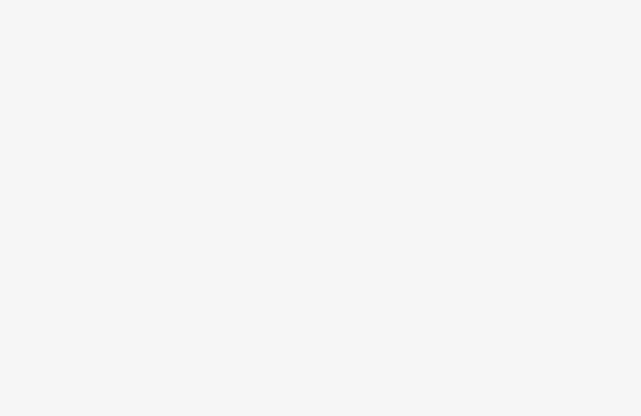
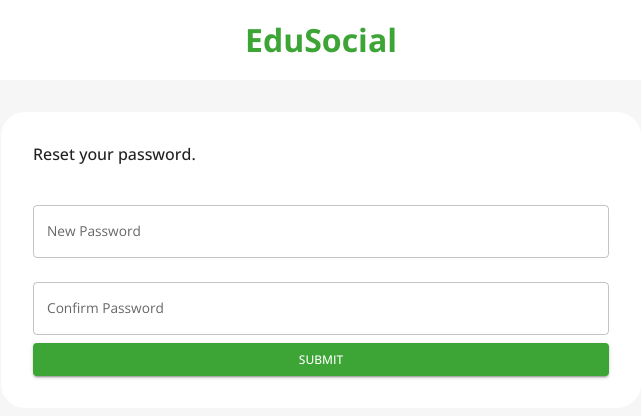
Before and after one commit to dikshamehta/EduSocial-Frontend, a React (Create React App) app in the folder client/: page /forgot-password/1 in a window 1280 px wide. Before the commit this address had no page. Shown: the top 416 px of the page, without its empty margins (319-960 px from the left). Built offline with nearby package versions, Linux system fonts and the light colour scheme.

Commit message:
4/7: Forgot password finished

```diff
--- a/client/src/App.js
+++ b/client/src/App.js
@@ -30,7 +30,8 @@ function App() {
         <CssBaseline />
         <Routes>
           <Route path="/" element={<LoginPage />} />
-          <Route path="/forgot-password" element={<ForgotPasswordPage />} />
+          <Route path="/forgot-password" element={<ForgotPasswordPage formType="email" />} />
+          <Route path="/forgot-password/:jwt" element={<ForgotPasswordPage formType="password" />} />
           <Route path="/home" element={ isAuth ? <HomePage /> : <Navigate to="/"/>} /> {/* If user is not logged in, redirect to login page */}
           <Route path="/profile/:userId" element={ isAuth ? <ProfilePage /> : <Navigate to="/"/>} /> {/* Home and Profile are protected */}
           <Route path="/create-ad" element={isAuth ? <AdPage /> : <Navigate to="/"/>}/>
--- a/client/src/scenes/passwordReset/emailForm.jsx
+++ b/client/src/scenes/passwordReset/emailForm.jsx
@@ -5,7 +5,6 @@ import { useDispatch, useSelector } from "react-redux";
 const serverPort = process.env.REACT_APP_SERVER_PORT;
 
 const EmailForm = () => {
-    const token = useSelector((state) => state.token);
     const [email, setEmail] = useState("");
     const [emailError, setEmailError] = useState("");
     const [emailSuccess, setEmailSuccess] = useState("");
@@ -25,13 +24,11 @@ const EmailForm = () => {
         try {
             const res = await fetch(`http://localhost:${serverPort}/user/email/${email}`, {
                 method: "GET",
-                headers: {
-                    Authorization: `Bearer ${token}`,
-                },
             });
 
             const data = await res.json();
-            data === true ? setEmailSuccess("Check email for password reset link. Link will expire in 30 minutes.") : setEmailError("Email not found.");
+
+            data ? setEmailSuccess("Email found. Check email for password reset link.") : setEmailError("Email not found.");
 
         } catch (err) {
             if (err.status === 404) {
--- a/client/src/scenes/passwordReset/index.jsx
+++ b/client/src/scenes/passwordReset/index.jsx
@@ -1,9 +1,13 @@
 import { Box, Typography, useTheme, useMediaQuery } from '@mui/material';
 import EmailForm from "./emailForm";
+import PasswordForm from "./resetForm";
+import { useParams } from "react-router-dom";
 
-const ForgotPasswordPage = () => {
+const ForgotPasswordPage = ( {formType}) => {
+    const { jwt } = useParams();
     const theme = useTheme();
     const isNonMobileScreens = useMediaQuery("(min-width: 1000px)");
+    //const
 
     return (
         <Box>
@@ -28,7 +32,7 @@ const ForgotPasswordPage = () => {
                 <Typography fontWeight="500" variant="h5" sx={{ mb: "1.5rem"}}>
                     Reset your password.
                 </Typography>
-                <EmailForm />
+                {formType === "email" ? <EmailForm /> : <PasswordForm jsonToken={jwt} />}
             </Box>
         </Box>
     );
--- a/client/src/scenes/passwordReset/resetForm.jsx
+++ b/client/src/scenes/passwordReset/resetForm.jsx
@@ -0,0 +1,83 @@
+import React, { useState } from "react";
+import { Box, Button, TextField, Typography } from "@mui/material";
+import { useSelector } from "react-redux";
+
+const serverPort = process.env.REACT_APP_SERVER_PORT;
+
+const PasswordForm = ({ jsonToken }) => {
+    const [password, setPassword] = useState("");
+    const [confirmPassword, setConfirmPassword] = useState("");
+    const [passwordError, setPasswordError] = useState("");
+    const [passwordSuccess, setPasswordSuccess] = useState("");
+
+    const handlePasswordChange = (e) => {
+        setPassword(e.target.value);
+    };
+
+    const handleConfirmPasswordChange = (e) => {
+        setConfirmPassword(e.target.value);
+    };
+
+    const handlePasswordSubmit = async (e) => {
+        e.preventDefault();
+
+        if (password !== confirmPassword) {
+            setPasswordError("Passwords don't match");
+        } else {
+          setPasswordError("");
+          setPasswordSuccess("");
+          await resetPassword();
+        }
+    };
+
+    const resetPassword = async () => {
+        try {
+            const res = await fetch(`http://localhost:${serverPort}/user/resetPassword`, {
+                method: "POST",
+                headers: {
+                    "Content-Type": "application/json",
+                },
+                body: JSON.stringify({ "password": password, "token": jsonToken }),
+            });
+
+            const data = await res.json();
+            data === true ? setPasswordSuccess("Password reset successful.") : setPasswordError("Password reset failed.");
+
+        } catch (err) {
+            setPasswordError("Something went wrong. Please try again later.");
+        }
+    };
+
+    return (
+      <Box>
+        <form onSubmit={handlePasswordSubmit}>
+          <TextField
+            label="New Password"
+            variant="outlined"
+            fullWidth
+            margin="normal"
+            value={password}
+            onChange={handlePasswordChange}
+            error={Boolean(passwordError)}
+            helperText={passwordError}
+          />
+          <TextField
+            label="Confirm Password"
+            variant="outlined"
+            fullWidth
+            margin="normal"
+            value={confirmPassword}
+            onChange={handleConfirmPasswordChange}
+            error={Boolean(passwordError)}
+            helperText={passwordError}
+          />
+          <Button type="submit" variant="contained" color="primary" fullWidth>
+            Submit
+          </Button>
+          <Typography color="success">{passwordSuccess}</Typography>
+        </form>
+      </Box>
+    );
+};
+
+export default PasswordForm;
```
Also changed, not shown: 1 other file (tests, documents, lock files or other folders).
